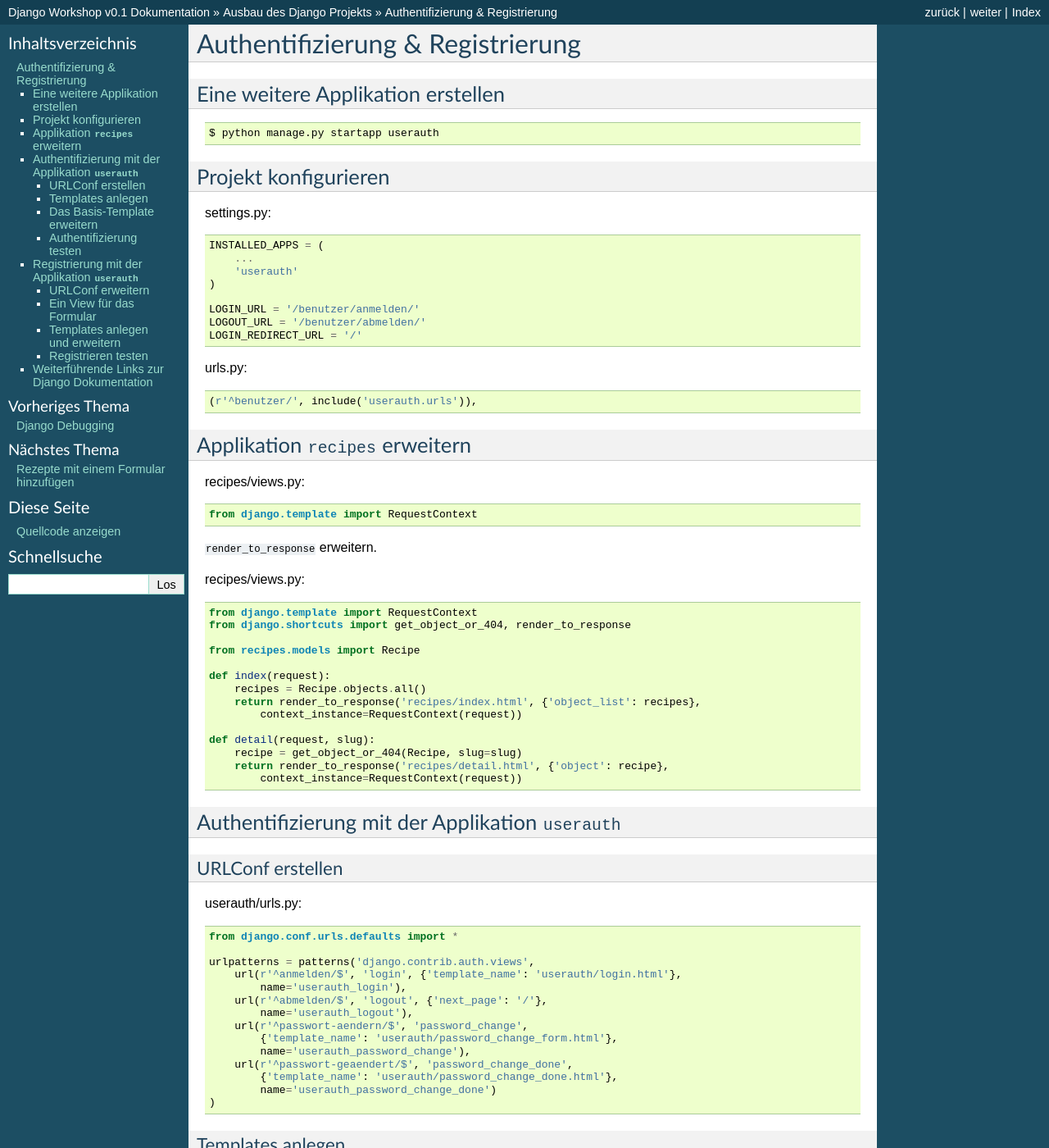
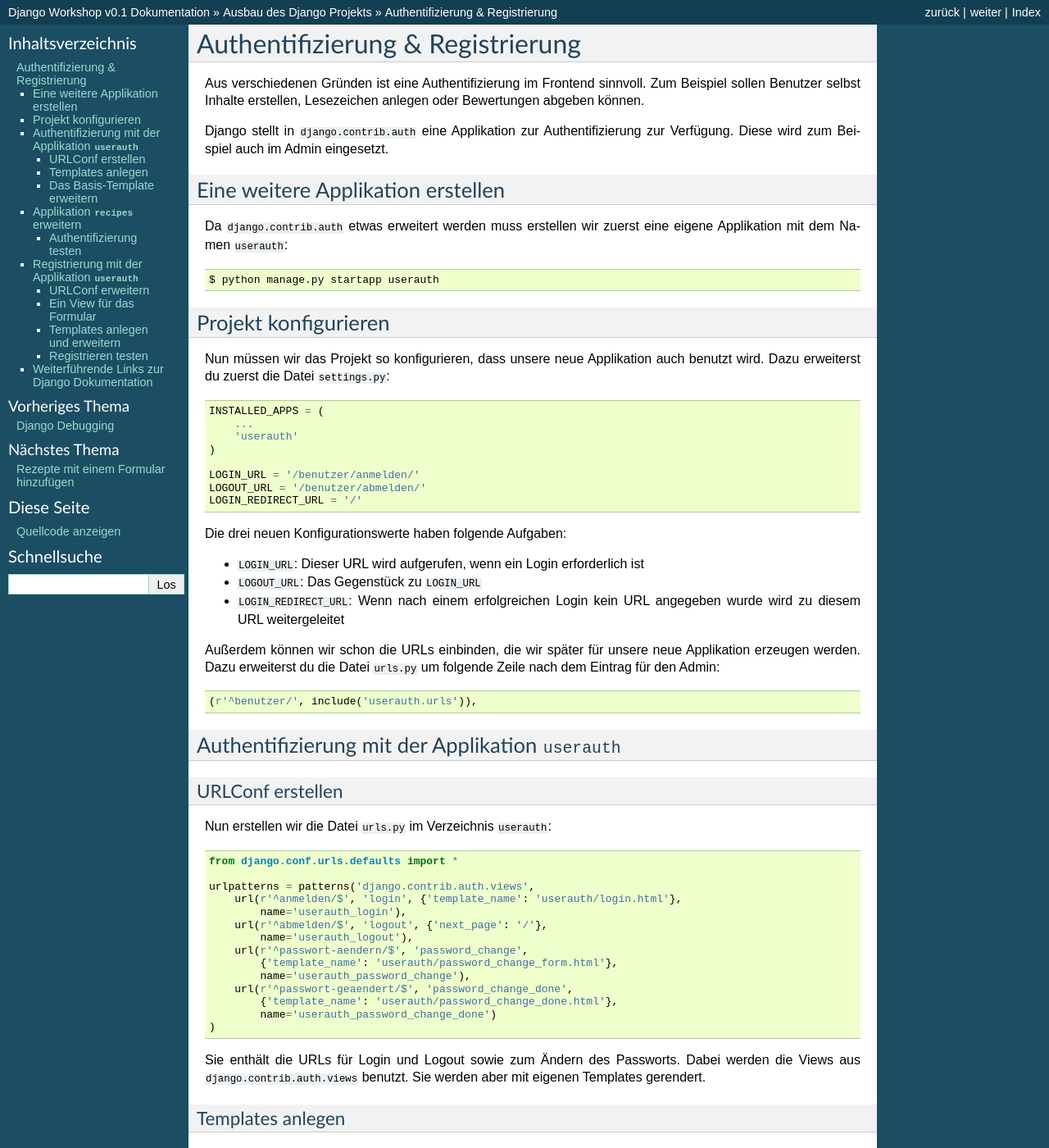
Before and after one commit to keimlink/django-workshop, a Sphinx documentation site: the page built from docs/ausbau/authentifizierung_registrierung.rst, in a window 1280 px wide and 1400 px high. Shown: the whole window at 82% size. Built offline with Sphinx 7.4.7, drawn with Linux system fonts in a browser that asks for light colours; some of the changed text lies outside the part shown.

Commit message:
Texte für das Kapitel fertig gestellt.

```diff
--- a/docs/ausbau/authentifizierung_registrierung.rst
+++ b/docs/ausbau/authentifizierung_registrierung.rst
@@ -1,8 +1,14 @@
 Authentifizierung & Registrierung
 *********************************
 
+Aus verschiedenen Gründen ist eine Authentifizierung im Frontend sinnvoll. Zum Beispiel sollen Benutzer selbst Inhalte erstellen, Lesezeichen anlegen oder Bewertungen abgeben können.
+
+Django stellt in ``django.contrib.auth`` eine Applikation zur Authentifizierung zur Verfügung. Diese wird zum Beispiel auch im Admin eingesetzt.
+
 Eine weitere Applikation erstellen
 ==================================
+
+Da ``django.contrib.auth`` etwas erweitert werden muss erstellen wir zuerst eine eigene Applikation mit dem Namen ``userauth``:
 
 ..  code-block:: bash
 
@@ -11,7 +17,7 @@
 Projekt konfigurieren
 =====================
 
-settings.py::
+Nun müssen wir das Projekt so konfigurieren, dass unsere neue Applikation auch benutzt wird. Dazu erweiterst du zuerst die Datei ``settings.py``::
 
     INSTALLED_APPS = (
         ...
@@ -22,35 +28,15 @@
     LOGOUT_URL = '/benutzer/abmelden/'
     LOGIN_REDIRECT_URL = '/'
 
-urls.py::
+Die drei neuen Konfigurationswerte haben folgende Aufgaben:
+
+* ``LOGIN_URL``: Dieser URL wird aufgerufen, wenn ein Login erforderlich ist
+* ``LOGOUT_URL``: Das Gegenstück zu ``LOGIN_URL``
+* ``LOGIN_REDIRECT_URL``: Wenn nach einem erfolgreichen Login kein URL angegeben wurde wird zu diesem URL weitergeleitet
+
+Außerdem können wir schon die URLs einbinden, die wir später für unsere neue Applikation erzeugen werden. Dazu erweiterst du die Datei ``urls.py`` um folgende Zeile nach dem Eintrag für den Admin::
 
     (r'^benutzer/', include('userauth.urls')),
-
-Applikation ``recipes`` erweitern
-=================================
-
-recipes/views.py::
-
-    from django.template import RequestContext
-
-``render_to_response`` erweitern.
-
-recipes/views.py::
-
-    from django.template import RequestContext
-    from django.shortcuts import get_object_or_404, render_to_response
-
-    from recipes.models import Recipe
-
-    def index(request):
-        recipes = Recipe.objects.all()
-        return render_to_response('recipes/index.html', {'object_list': recipes},
-            context_instance=RequestContext(request))
-
-    def detail(request, slug):
-        recipe = get_object_or_404(Recipe, slug=slug)
-        return render_to_response('recipes/detail.html', {'object': recipe},
-            context_instance=RequestContext(request))
 
 Authentifizierung mit der Applikation ``userauth``
 ==================================================
@@ -58,7 +44,7 @@
 URLConf erstellen
 -----------------
 
-userauth/urls.py::
+Nun erstellen wir die Datei ``urls.py`` im Verzeichnis ``userauth``::
 
     from django.conf.urls.defaults import *
 
@@ -75,10 +61,12 @@
             name='userauth_password_change_done')
     )
 
+Sie enthält die URLs für Login und Logout sowie zum Ändern des Passworts. Dabei werden die Views aus ``django.contrib.auth.views`` benutzt. Sie werden aber mit eigenen Templates gerendert.
+
 Templates anlegen
 -----------------
 
-userauth/templates/userauth/login.html:
+Als nächstes Erstellen wir ein Template für das Login in ``userauth/templates/userauth/login.html``:
 
 ..  code-block:: html+django
 
@@ -97,7 +85,13 @@
         </form>
     {% endblock %}
 
-userauth/templates/userauth/password_change_form.html:
+Neu ist hier das Formular. Für Formulare in Django muss man die ``<form>`` Tags und den Button zum Abschicken selbst definieren.
+
+Der View ``django.contrib.auth.views.login`` liefert ein Formular als ``form``. Dieses kann man dann mit ``form.as_p`` rendern. Zusätzlich muss der Token zum Schutz gegen einen `Cross-Site Request Forgery (CRSF) <http://de.wikipedia.org/wiki/Cross-Site_Request_Forgery>`_ eingebunden werden.
+
+Im versteckten Feld ``next`` kann man einen URL angeben, der nach dem erfolgreichen Login aufgerufen wird.
+
+Das zweite Template ``password_change_form.html`` dient dem Ändern das Passwortes. Erstelle es ebenfalls im Verzeichnis ``userauth/templates/userauth/``:
 
 ..  code-block:: html+django
 
@@ -115,7 +109,7 @@
     </form>
     {% endblock %}
 
-userauth/templates/userauth/password_change_done.html:
+Das dritte Template wird nach dem erfolgreichen Ändern des Passworts angezeigt. Wie in der URLConf angegeben ist sein Name ``password_change_done.html``:
 
 ..  code-block:: html+django
 
@@ -128,7 +122,7 @@
     <a href="{% url recipes_recipe_index %}">zurück zur Übersicht</a>
     {% endblock %}
 
-userauth/templates/userauth/toggle_login.html:
+Außerdem erstellen wir noch ein Template, um überall Login vzw. Logout anzuzeigen. Dieses Template erstellst du in ``userauth/templates/userauth/toggle_login.html``:
 
 ..  code-block:: html+django
 
@@ -143,7 +137,7 @@
 Das Basis-Template erweitern
 ----------------------------
 
-templates/base.html:
+Das eben angelegte Template ``toggle_login.html`` binden wir nun in das Basis-Template als eigenen Block ein:
 
 ..  code-block:: html+django
 
@@ -151,18 +145,48 @@
         {% include "auth/toggle_login.html" %}
     {% endblock %}
 
+Applikation ``recipes`` erweitern
+=================================
+
+Damit im Kontext des Response-Objekts auch die nötigen Informationen wie das User Objekt oder der ``csrf_token`` zur Verfügung stehen müssen wir die bestehenden View-Funktionen erweitern.
+
+Zuerst muss der folgende Import in ``recipes/views.py`` hinzugefügt werden::
+
+    from django.template import RequestContext
+
+Dann müssen die Aufrufe von ``render_to_response`` um das Argument ``context_instance=RequestContext(request)`` erweitert werden.
+
+Hinterher sollte die Datei ``recipes/views.py`` so aussehen::
+
+    from django.template import RequestContext
+    from django.shortcuts import get_object_or_404, render_to_response
+
+    from recipes.models import Recipe
+
+    def index(request):
+        recipes = Recipe.objects.all()
+        return render_to_response('recipes/index.html', {'object_list': recipes},
+            context_instance=RequestContext(request))
+
+    def detail(request, slug):
+        recipe = get_object_or_404(Recipe, slug=slug)
+        return render_to_response('recipes/detail.html', {'object': recipe},
+            context_instance=RequestContext(request))
+
 Authentifizierung testen
 ------------------------
 
-Test: http://127.0.0.1:8000/
+Das war der erste Teil. Du solltest nun die Authentifizierung im Frontend benutzen können.
 
 Registrierung mit der Applikation ``userauth``
 ==============================================
 
+Natürlich sollen die Besucher im Frontend auch neue Benutzer erstellen können. Deshalb fügen wir jetzt noch eine Registrierung hinzu.
+
 URLConf erweitern
 -----------------
 
-userauth/urls.py::
+Zuerst wird die URLConf in ``userauth/urls.py`` um zwei URLs erweitert::
 
     urlpatterns += patterns('',
         url(r'^registrieren/$', 'userauth.views.register',
@@ -173,10 +197,12 @@
             name='userauth_register_done')
     )
 
+Der zweite URL ``userauth_register_done`` benutzt den generischen View ``django.views.generic.simple.direct_to_template`` (`Dokumentation <http://docs.djangoproject.com/en/1.2/ref/generic-views/#django-views-generic-simple-direct-to-template>`_), da wir hier einfach nur das Template rendern wollen.
+
 Ein View für das Formular
 -------------------------
 
-userauth/views.py::
+Jetzt muss der View für den ersten URL ``userauth_register`` geschrieben werden. Dazu öffnest du die Datei ``userauth/views.py`` und erstellst die folgende Funktion::
 
     from django.contrib.auth.forms import UserCreationForm
     from django.core.urlresolvers import reverse
@@ -199,10 +225,14 @@
         return render_to_response(template_name, {'form': form},
             context_instance=RequestContext(request))
 
+``django.contrib.auth.forms`` stellt das Formular ``UserCreationForm`` zur Verfügung, das wir benutzen, um einen neuen Benutzer zu erstellen. Der View regelt nur noch die Verarbeitung der Daten. Das Argument ``next_page`` bietet die Möglichkeit nach dem Anlegen des Benutzer zu einer beliebigen Seite weiterzuleiten.
+
 Templates anlegen und erweitern
 -------------------------------
 
-userauth/templates/userauth/register.html:
+Natürlich brauchen beide URLs noch ein Template.
+
+Zuerst erstellst du in ``userauth/templates/userauth/register.html`` ein Template für das Formular:
 
 ..  code-block:: html+django
 
@@ -220,7 +250,9 @@
     </form>
     {% endblock %}
 
-userauth/templates/userauth/register_done.html:
+Da wir auf der Registrierungsseite kein Login anzeigen möchten überschreiben wir den Block ``toggle_login`` einfach mit einem leeren Block.
+
+Außerdem benötigen wir noch das Template, das nach dem erfolgreichen Erstellen des Benutzers angezeigt wird (``register_done.html``):
 
 ..  code-block:: html+django
 
@@ -233,7 +265,7 @@
     <a href="{% url recipes_recipe_index %}">zurück zur Übersicht</a>
     {% endblock %}
 
-userauth/templates/userauth/toggle_login.html:
+Damit es auch einen Link zum Registrierungsformular gibt fügen wir noch eine Zeile in das Template ``toggle_login.html`` ein:
 
 ..  code-block:: html+django
 
@@ -249,9 +281,9 @@
 Registrieren testen
 -------------------
 
-Test: http://127.0.0.1:8000/
+Nun kannst du auch die Registrierung im Frontend testen.
 
 Weiterführende Links zur Django Dokumentation
 =============================================
 
-TBD
+* `Authentifizierung mit Django <http://docs.djangoproject.com/en/1.2/topics/auth/>`_
```
